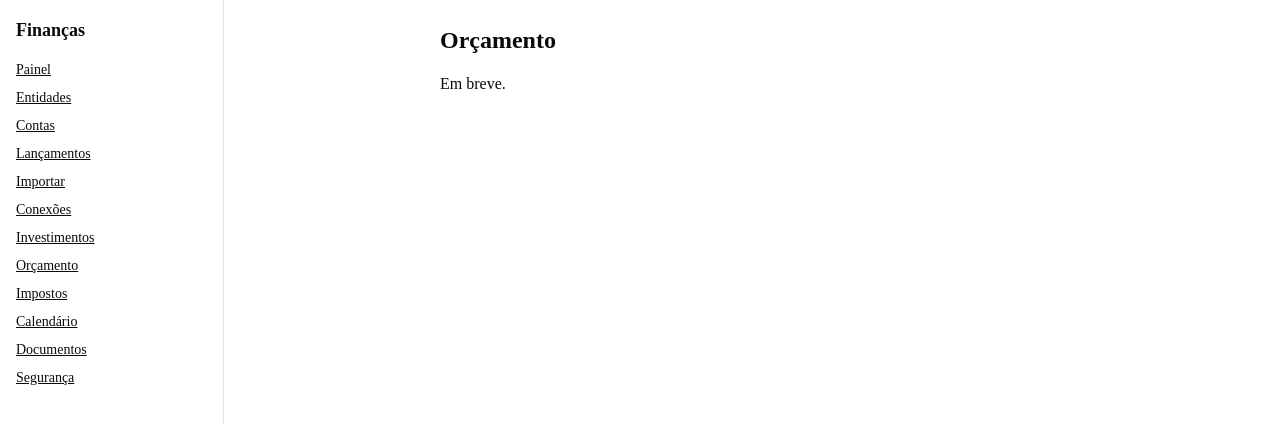
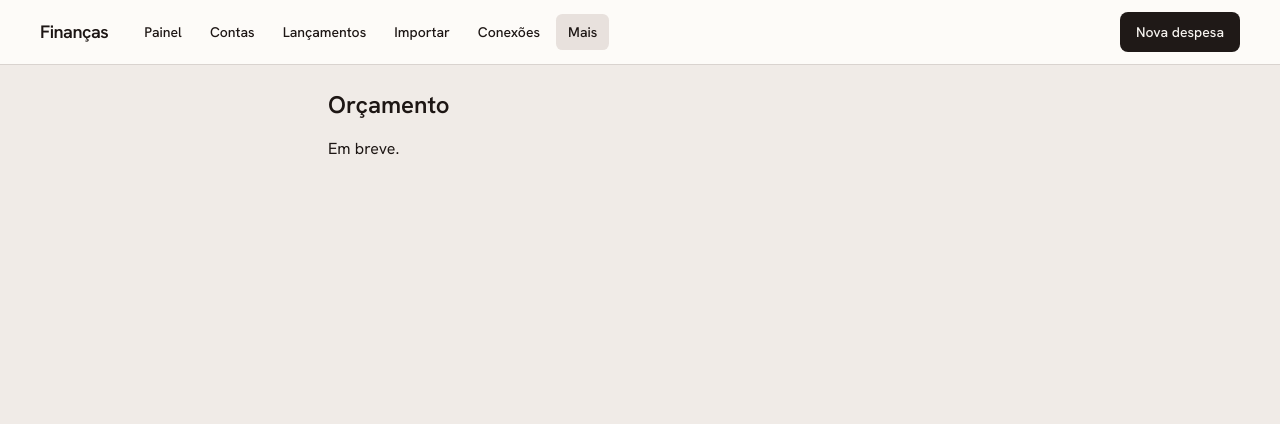
Before and after one commit to GabrielRanghetti/finances-management, a Next.js app: page /app/budget in a window 1280 px wide. Shown: the top 424 px of the page. Built offline with nearby package versions, Linux system fonts and the light colour scheme.

Commit message:
Design tokens, fonts and top bar

```diff
--- a/src/app/globals.css
+++ b/src/app/globals.css
@@ -27,6 +27,8 @@
   --color-input: var(--input);
   --color-border: var(--border);
   --color-destructive: var(--destructive);
+  --color-positive: var(--positive);
+  --color-negative: var(--negative);
   --color-accent-foreground: var(--accent-foreground);
   --color-accent: var(--accent);
   --color-muted-foreground: var(--muted-foreground);
@@ -49,30 +51,32 @@
 }
 
 :root {
-  --background: oklch(1 0 0);
-  --foreground: oklch(0.145 0 0);
-  --card: oklch(1 0 0);
-  --card-foreground: oklch(0.145 0 0);
-  --popover: oklch(1 0 0);
-  --popover-foreground: oklch(0.145 0 0);
-  --primary: oklch(0.205 0 0);
-  --primary-foreground: oklch(0.985 0 0);
-  --secondary: oklch(0.97 0 0);
-  --secondary-foreground: oklch(0.205 0 0);
-  --muted: oklch(0.97 0 0);
-  --muted-foreground: oklch(0.556 0 0);
-  --accent: oklch(0.97 0 0);
-  --accent-foreground: oklch(0.205 0 0);
-  --destructive: oklch(0.577 0.245 27.325);
-  --border: oklch(0.922 0 0);
-  --input: oklch(0.922 0 0);
-  --ring: oklch(0.708 0 0);
+  --background: oklch(94.3% 0.008 64);
+  --foreground: oklch(21% 0.012 38);
+  --card: oklch(98.8% 0.0045 80);
+  --card-foreground: oklch(21% 0.012 38);
+  --popover: oklch(98.8% 0.0045 80);
+  --popover-foreground: oklch(21% 0.012 38);
+  --primary: oklch(22% 0.011 40);
+  --primary-foreground: oklch(96.5% 0.006 70);
+  --secondary: oklch(94.5% 0.007 55);
+  --secondary-foreground: oklch(21% 0.012 38);
+  --muted: oklch(94.5% 0.007 55);
+  --muted-foreground: oklch(47% 0.013 45);
+  --accent: oklch(91.5% 0.009 55);
+  --accent-foreground: oklch(21% 0.012 38);
+  --positive: oklch(44% 0.11 150);
+  --negative: oklch(52% 0.19 27);
+  --destructive: oklch(52% 0.19 27);
+  --border: oklch(87% 0.009 55);
+  --input: oklch(47% 0.013 45);
+  --ring: oklch(54% 0.17 30);
   --chart-1: oklch(0.87 0 0);
   --chart-2: oklch(0.556 0 0);
   --chart-3: oklch(0.439 0 0);
   --chart-4: oklch(0.371 0 0);
   --chart-5: oklch(0.269 0 0);
-  --radius: 0.625rem;
+  --radius: 0.5rem;
   --sidebar: oklch(0.985 0 0);
   --sidebar-foreground: oklch(0.145 0 0);
   --sidebar-primary: oklch(0.205 0 0);
@@ -121,6 +125,10 @@
   * {
     @apply border-border outline-ring/50;
   }
+  *:focus-visible {
+    outline: 2px solid var(--ring);
+    outline-offset: 2px;
+  }
   body {
     @apply bg-background text-foreground;
   }
@@ -128,3 +136,13 @@
     @apply font-sans;
   }
 }
+
+@media (prefers-reduced-motion: reduce) {
+  *,
+  *::before,
+  *::after {
+    animation-duration: 0.01ms !important;
+    animation-iteration-count: 1 !important;
+    transition-duration: 0.01ms !important;
+  }
+}
--- a/src/app/layout.tsx
+++ b/src/app/layout.tsx
@@ -1,13 +1,14 @@
 import type { Metadata } from "next";
-import { Geist, Geist_Mono } from "next/font/google";
+import { Geist_Mono, Hanken_Grotesk } from "next/font/google";
 
 import { messages } from "@/messages/pt-BR";
 
 import "./globals.css";
 
-const geistSans = Geist({
-  variable: "--font-geist-sans",
+const hankenGrotesk = Hanken_Grotesk({
+  variable: "--font-sans",
   subsets: ["latin"],
+  weight: ["400", "500", "600"],
 });
 
 const geistMono = Geist_Mono({
@@ -28,7 +29,7 @@ export default function RootLayout({ children }: LayoutProps<"/">) {
   return (
     <html
       lang="pt-BR"
-      className={`${geistSans.variable} ${geistMono.variable} h-full antialiased`}
+      className={`${hankenGrotesk.variable} ${geistMono.variable} h-full antialiased`}
     >
       <body className="flex min-h-full flex-col">{children}</body>
     </html>
--- a/src/components/app-shell.tsx
+++ b/src/components/app-shell.tsx
@@ -1,14 +1,20 @@
+"use client";
+
 import Link from "next/link";
+import { usePathname } from "next/navigation";
 
 import { messages } from "@/messages/pt-BR";
 
-const navItems = [
+const mainNavItems = [
   { href: "/app", label: messages.nav.dashboard },
-  { href: "/app/entities", label: messages.nav.entities },
   { href: "/app/accounts", label: messages.nav.accounts },
   { href: "/app/transactions", label: messages.nav.transactions },
   { href: "/app/imports", label: messages.nav.imports },
   { href: "/app/connections", label: messages.nav.connections },
+] as const;
+
+const moreNavItems = [
+  { href: "/app/entities", label: messages.nav.entities },
   { href: "/app/investments", label: messages.nav.investments },
   { href: "/app/budget", label: messages.nav.budget },
   { href: "/app/taxes", label: messages.nav.taxes },
@@ -17,29 +23,96 @@ const navItems = [
   { href: "/app/security", label: messages.nav.security },
 ] as const;
 
+function isCurrentPath(pathname: string | null, href: string): boolean {
+  if (!pathname) {
+    return false;
+  }
+  if (href === "/app") {
+    return pathname === "/app";
+  }
+  return pathname === href || pathname.startsWith(`${href}/`);
+}
+
 export function AppShell({ children }: { children: React.ReactNode }) {
+  const pathname = usePathname();
+  const isMoreActive = moreNavItems.some((item) =>
+    isCurrentPath(pathname, item.href),
+  );
+
   return (
-    <div className="flex min-h-full flex-1 flex-col md:flex-row">
-      <header className="border-b border-zinc-200 px-4 py-3 md:hidden">
-        <p className="font-semibold">{messages.appName}</p>
-        <nav className="mt-2 flex gap-3 overflow-x-auto text-sm">
-          {navItems.map((item) => (
-            <Link key={item.href} className="whitespace-nowrap underline" href={item.href}>
-              {item.label}
-            </Link>
-          ))}
+    <div className="flex min-h-full flex-1 flex-col">
+      <header className="flex flex-wrap items-center justify-between gap-x-6 gap-y-2 border-b border-border bg-card px-4 py-3 min-[60rem]:flex-nowrap min-[60rem]:px-10">
+        <Link
+          href="/app"
+          className="inline-flex min-h-11 items-center text-lg font-semibold tracking-tight text-foreground no-underline min-[60rem]:min-h-9"
+        >
+          {messages.appName}
+        </Link>
+
+        <nav
+          aria-label={messages.nav.mainAria}
+          className="order-3 flex w-full min-w-0 items-center gap-1 min-[60rem]:order-2 min-[60rem]:w-auto min-[60rem]:flex-1"
+        >
+          <div className="flex min-w-0 items-center gap-1 overflow-x-auto whitespace-nowrap">
+            {mainNavItems.map((item) => {
+              const active = isCurrentPath(pathname, item.href);
+              return (
+                <Link
+                  key={item.href}
+                  href={item.href}
+                  aria-current={active ? "page" : undefined}
+                  className={`inline-flex min-h-11 shrink-0 items-center rounded-md px-3 text-sm font-medium no-underline transition-opacity duration-150 min-[60rem]:min-h-9 ${
+                    active
+                      ? "bg-accent text-foreground"
+                      : "text-foreground hover:bg-secondary"
+                  }`}
+                >
+                  {item.label}
+                </Link>
+              );
+            })}
+          </div>
+
+          <details className="relative shrink-0">
+            <summary
+              className={` inline-flex min-h-11 cursor-pointer list-none items-center rounded-md px-3 text-sm font-medium select-none min-[60rem]:min-h-9 [&::-webkit-details-marker]:hidden ${
+                isMoreActive
+                  ? "bg-accent text-foreground"
+                  : "text-foreground hover:bg-secondary"
+              }`}
+            >
+              {messages.nav.more}
+            </summary>
+            <div className="absolute right-0 top-full z-20 mt-1 flex min-w-44 flex-col gap-0.5 rounded-lg border border-border bg-card p-1.5 shadow-sm min-[60rem]:left-0 min-[60rem]:right-auto">
+              {moreNavItems.map((item) => {
+                const active = isCurrentPath(pathname, item.href);
+                return (
+                  <Link
+                    key={item.href}
+                    href={item.href}
+                    aria-current={active ? "page" : undefined}
+                    className={`inline-flex min-h-11 items-center rounded-md px-3 text-sm font-medium whitespace-nowrap no-underline min-[60rem]:min-h-9 ${
+                      active
+                        ? "bg-accent text-foreground"
+                        : "text-foreground hover:bg-secondary"
+                    }`}
+                  >
+                    {item.label}
+                  </Link>
+                );
+              })}
+            </div>
+          </details>
         </nav>
+
+        <Link
+          href="/app/transactions/new/expense"
+          className="order-2 inline-flex min-h-11 shrink-0 items-center justify-center rounded-lg bg-primary px-4 text-sm font-medium whitespace-nowrap text-primary-foreground no-underline transition-[transform,opacity] duration-150 hover:opacity-90 active:translate-y-px min-[60rem]:order-3 min-[60rem]:min-h-10"
+        >
+          {messages.transactions.newExpense}
+        </Link>
       </header>
-      <aside className="hidden w-56 shrink-0 border-r border-zinc-200 p-4 md:block">
-        <p className="mb-4 text-lg font-semibold">{messages.appName}</p>
-        <nav className="flex flex-col gap-2 text-sm">
-          {navItems.map((item) => (
-            <Link key={item.href} className="underline" href={item.href}>
-              {item.label}
-            </Link>
-          ))}
-        </nav>
-      </aside>
+
       <div className="flex flex-1 flex-col">{children}</div>
     </div>
   );
--- a/src/messages/pt-BR.ts
+++ b/src/messages/pt-BR.ts
@@ -16,6 +16,8 @@ export const messages = {
     calendar: "Calendário",
     documents: "Documentos",
     security: "Segurança",
+    more: "Mais",
+    mainAria: "Principal",
   },
   home: {
     title: "Finanças",
```
Also changed, not shown: 1 other file (tests, documents, lock files or other folders).
